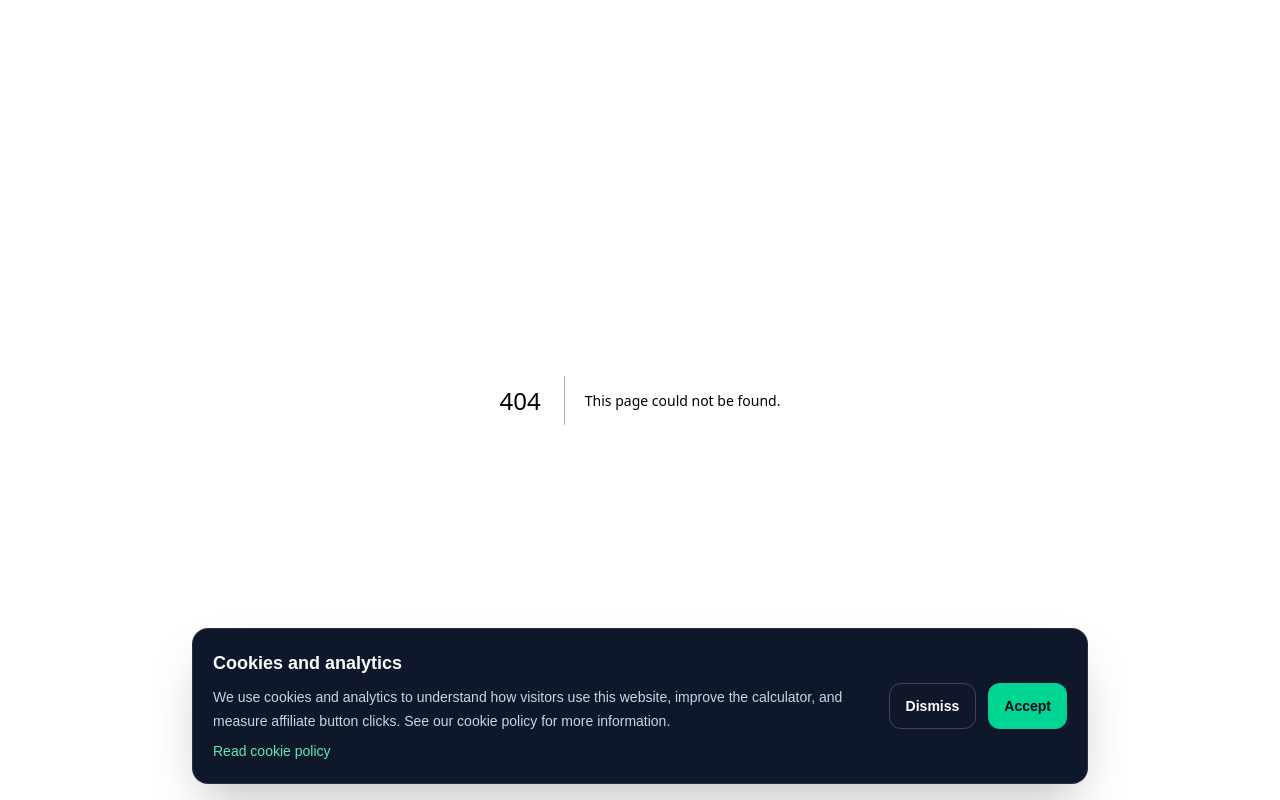
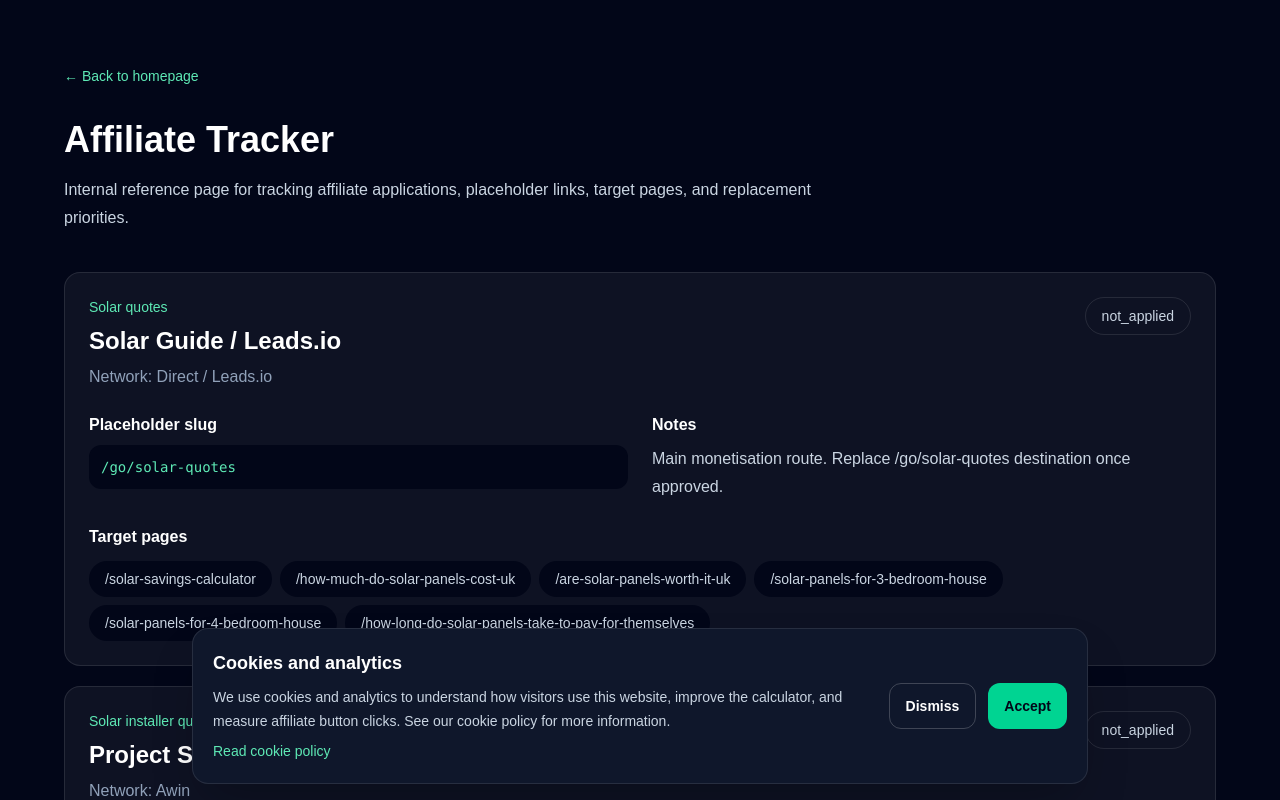
Before and after one commit to 786infinite/solar-savings-calculator-uk, a Next.js app: page /affiliate-tracker in a window 1280 px wide. Before the commit this address had no page. Shown: the top 800 px of the page. Built offline with nearby package versions, Linux system fonts and the light colour scheme.

Commit message:
Add affiliate tracker page

```diff
--- /dev/null
+++ b/app/affiliate-tracker/page.tsx
@@ -0,0 +1,74 @@
+import { affiliateTracker } from "@/lib/affiliateTracker";
+
+export default function AffiliateTrackerPage() {
+  return (
+    <main className="min-h-screen bg-slate-950 px-6 py-16 text-white">
+      <section className="mx-auto max-w-6xl">
+        <a href="/" className="text-sm font-medium text-emerald-300 hover:text-emerald-200">
+          ← Back to homepage
+        </a>
+
+        <h1 className="mt-8 text-4xl font-bold">Affiliate Tracker</h1>
+
+        <p className="mt-4 max-w-3xl leading-7 text-slate-300">
+          Internal reference page for tracking affiliate applications,
+          placeholder links, target pages, and replacement priorities.
+        </p>
+
+        <div className="mt-10 grid gap-5">
+          {affiliateTracker.map((item) => (
+            <div
+              key={`${item.partner}-${item.placeholderSlug}`}
+              className="rounded-2xl border border-white/10 bg-white/5 p-6"
+            >
+              <div className="flex flex-col justify-between gap-4 md:flex-row md:items-start">
+                <div>
+                  <p className="text-sm font-medium text-emerald-300">
+                    {item.category}
+                  </p>
+                  <h2 className="mt-2 text-2xl font-bold">{item.partner}</h2>
+                  <p className="mt-2 text-slate-400">
+                    Network: {item.network}
+                  </p>
+                </div>
+
+                <span className="rounded-full border border-white/10 px-4 py-2 text-sm text-slate-300">
+                  {item.status}
+                </span>
+              </div>
+
+              <div className="mt-6 grid gap-6 md:grid-cols-2">
+                <div>
+                  <h3 className="font-semibold">Placeholder slug</h3>
+                  <p className="mt-2 rounded-xl bg-slate-950 p-3 font-mono text-sm text-emerald-300">
+                    /go/{item.placeholderSlug}
+                  </p>
+                </div>
+
+                <div>
+                  <h3 className="font-semibold">Notes</h3>
+                  <p className="mt-2 leading-7 text-slate-300">{item.notes}</p>
+                </div>
+              </div>
+
+              <div className="mt-6">
+                <h3 className="font-semibold">Target pages</h3>
+                <div className="mt-3 flex flex-wrap gap-2">
+                  {item.targetPages.map((page) => (
+                    <a
+                      key={page}
+                      href={page}
+                      className="rounded-full bg-slate-950 px-4 py-2 text-sm text-slate-300 hover:text-emerald-300"
+                    >
+                      {page}
+                    </a>
+                  ))}
+                </div>
+              </div>
+            </div>
+          ))}
+        </div>
+      </section>
+    </main>
+  );
+}
```
